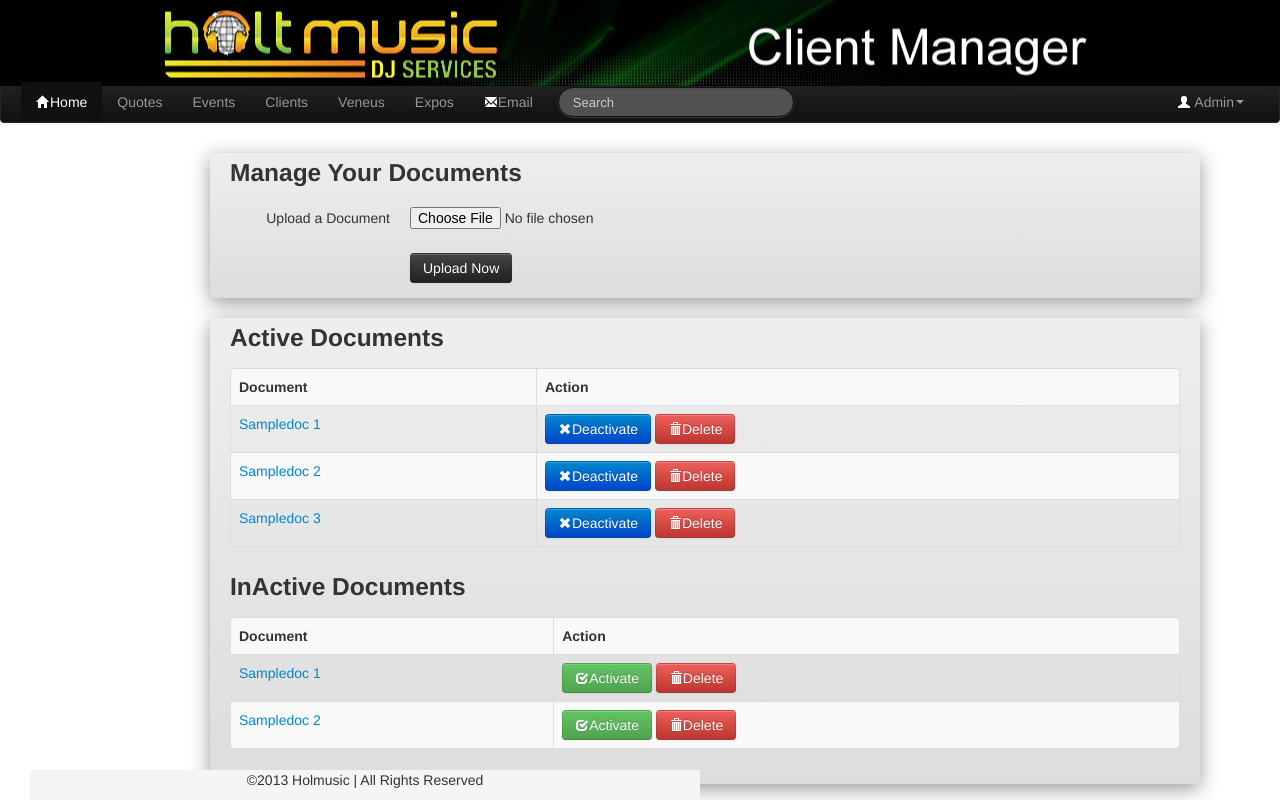
After one commit to vishnukvs/ci-crm, a CodeIgniter app: page /code/index.php/mysite/documents in a window 1280 px wide. The commit adds this page. Run offline with CodeIgniter, Linux system fonts and the light colour scheme.

Commit message:
added notes and docuuments to the mysite controller

```diff
--- a/application/controllers/mysite.php
+++ b/application/controllers/mysite.php
@@ -26,6 +26,9 @@ class MySite extends CI_Controller {
 		 $this->load->view('quotes_view');
 
 	}
+	public function documents(){
+		$this->load->view('documents');
+	}
 
 	public function events(){
 		$this->load->view('events');
@@ -39,7 +42,9 @@ class MySite extends CI_Controller {
 	public function expos(){
 		$this->load->view('expos');
 	}
-
+	public function notes(){
+		$this->load->view('notes');
+	}
 
 
 }
--- /dev/null
+++ b/application/views/documents.php
@@ -0,0 +1,83 @@
+<?php $this->load->view('include/header');?>
+<?php $this->load->view('include/admin_navbar');?>
+<div class="wrapper">
+  <div class="row">
+    <div class="span12">
+      <form class="form-horizontal myform" method="post"action="#">
+       <h3>Manage Your Documents</h3>
+       <div class="control-group">
+        <label class="control-label" for="upload_Doc">Upload a Document</label>
+        <div class="controls">
+          <input type="file" class="input-medium" name="uploadDoc"id="uploadDoc">
+        </div>
+      </div>
+      <div class="controls">
+        <button type="submit" class="btn btn-inverse" id="uploadNow">Upload Now</button>
+      </div>
+    </form>
+    <div class="myform">
+     <h3>Active Documents</h3>
+     <table class="table tablesorter table-bordered table-striped" id="myTable">
+       <tr>
+        <th>Document</th>
+        <th>Action</th>
+      </tr>
+      <tr>
+        <td><a href="#">Sampledoc 1</a></td>
+        <td>
+          <a class="btn btn-primary" href="#">
+            <i class="icon-remove icon-white"></i>Deactivate</a>
+            <a class="btn btn-danger" href="#">
+              <i class="icon-trash icon-white"></i>Delete</a>
+            </td>
+          </tr>
+          <tr>
+            <td><a href="#">Sampledoc 2</a></td>
+            <td>
+              <a class="btn btn-primary" href="#">
+                <i class="icon-remove icon-white"></i>Deactivate</a>
+                <a class="btn btn-danger" href="#">
+                  <i class="icon-trash icon-white"></i>Delete</a>
+                </td>
+              </tr>
+              <tr>
+                <td><a href="#">Sampledoc 3</a></td>
+                <td>
+                  <a class="btn btn-primary" href="#">
+                    <i class="icon-remove icon-white"></i>Deactivate</a>
+                    <a class="btn btn-danger" href="#">
+                      <i class="icon-trash icon-white"></i>Delete</a>
+                    </td>
+                  </tr>
+                </table>
+                <h3>InActive Documents</h3>
+                <table class="table tablesorter table-bordered table-striped" id="myTable">
+                 <tr>
+                  <th>Document</th>
+                  <th>Action</th>
+                </tr>
+                <tr>
+                  <td><a href="#">Sampledoc 1</a></td>
+                  <td>
+                    <a class="btn btn-success" href="#">
+                      <i class="icon-check icon-white"></i>Activate</a>
+                      <a class="btn btn-danger" href="#">
+                        <i class="icon-trash icon-white"></i>Delete</a>
+                      </td>
+                    </tr>
+                    <tr>
+                      <td><a href="#">Sampledoc 2</a></td>
+                      <td>
+                        <a class="btn btn-success" href="#">
+                          <i class="icon-check icon-white"></i>Activate</a>
+                          <a class="btn btn-danger" href="#">
+                            <i class="icon-trash icon-white"></i>Delete</a>
+                          </td>
+                        </tr>
+                      </table>
+                    </div>
+                  </div>
+                </div>
+              </div>
+            </div><!--/end of container-->
+     <? $this->load->view('include/footer');?>
--- a/application/views/todo.php
+++ b/application/views/todo.php
@@ -2,8 +2,7 @@
 <link href="<?=base_url('fullcalendar/fullcalendar.css');?>" rel='stylesheet' />
  <link href="<?=base_url('fullcalendar/fullcalendar.print.css');?>" rel='stylesheet' media='print' />
 <?php $this->load->view('include/admin_navbar');?>
-
-<div class="wrapper">
+ <div class="wrapper">
   <div class="row">
     <div class="span12">
       <h3> In the Main Dashboard</h3>
```
Also changed, not shown: application/views/notes.php (added, +88 -0 lines).
